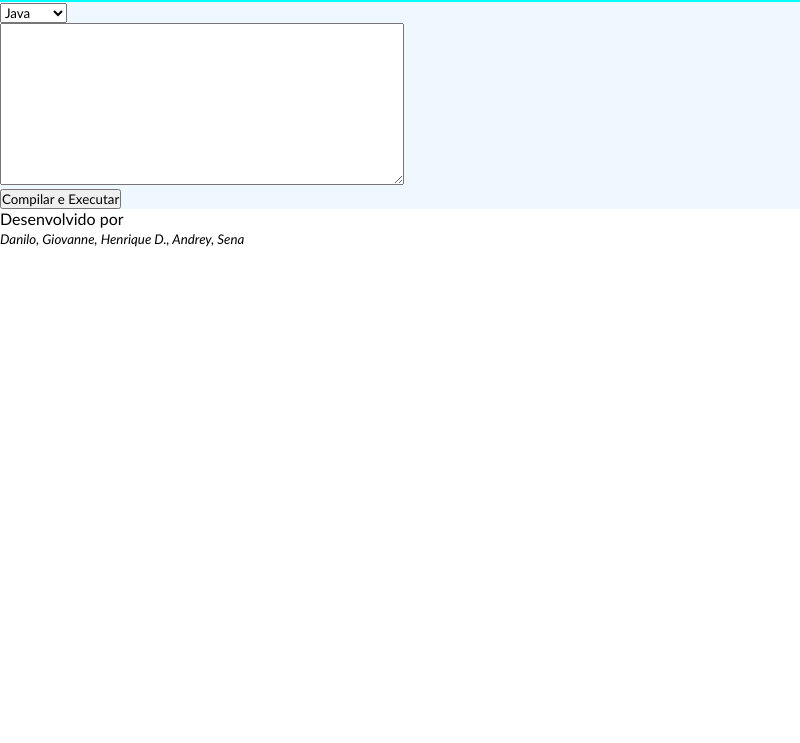
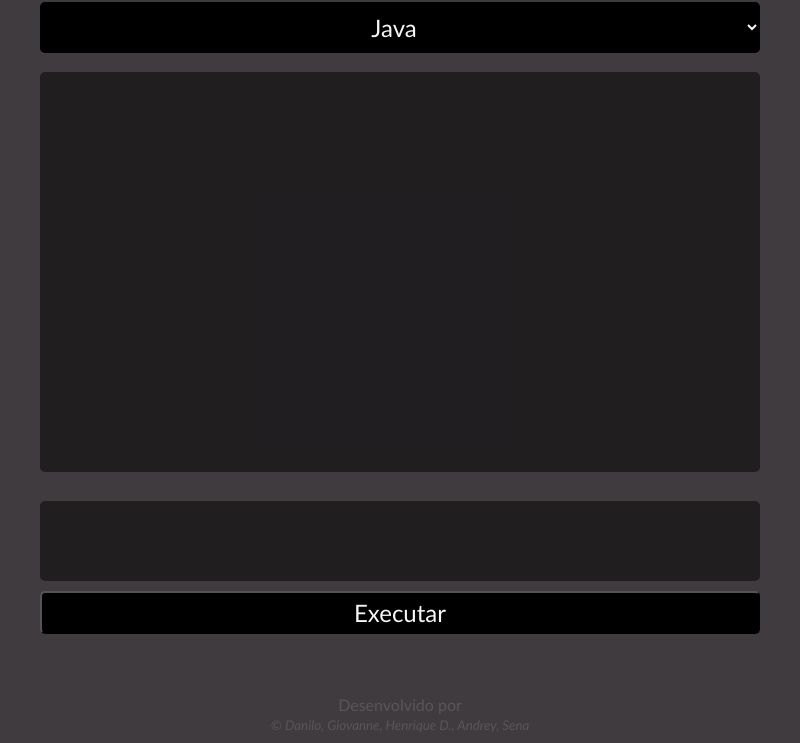
Before and after one commit to Danilo-Vicentin-Silva/meu-app-electron, an Electron app: page src/index.html in a window 800 px wide. Shown: the part 57-800 px from the top of the page. Drawn offline with Linux system fonts and the light colour scheme; no server answers.

Commit message:
Mobile First (v1.0.1)

```diff
--- a/src/index.html
+++ b/src/index.html
@@ -8,7 +8,7 @@
   </head>
   <body>
     <header>
-      <h1><strong>MASTER COMPILATOR</strong></h1>
+      <h1><strong>Master Compilator</strong></h1>
     </header>
 
     <main>
@@ -22,17 +22,18 @@
       <br />
       <textarea spellcheck="false" id="code" rows="10" cols="50"></textarea>
       <br />
-      <button onclick="compileCode()">Compilar e Executar</button>
       <pre id="output"></pre>
+      <button id="compile-button" onclick="compileCode()">Executar</button>
     </main>
 
     <footer>
       <p>Desenvolvido por</p>
       <p>
-        <small><i>Danilo, Giovanne, Henrique D., Andrey, Sena</i></small>
+        <small><i>&copy; Danilo, Giovanne, Henrique D., Andrey, Sena</i></small>
       </p>
     </footer>
 
     <script src="renderer.js"></script>
+    <script src="textarea.js"></script>
   </body>
 </html>
--- a/src/styles/index.css
+++ b/src/styles/index.css
@@ -1,17 +1,110 @@
 * {
-    font-family: 'Gill Sans', 'Gill Sans MT', Calibri, 'Trebuchet MS', sans-serif;
-    margin: 0;
-    padding: 0;
-    box-sizing: border-box;
+  font-family: "Gill Sans", "Gill Sans MT", Calibri, "Trebuchet MS", sans-serif;
+  margin: 0;
+  padding: 0;
+  box-sizing: border-box;
+}
+
+body {
+  background-color: #403b3f;
 }
 
 header {
-    color: rgb(0, 0, 0);
-    background-color: cyan;
-    text-align: center;
-    padding: 10px;
+  color: whitesmoke;
+  text-align: center;
+  padding: 10px;
 }
 
-main {
-    background-color: aliceblue;
+main #language {
+  display: block;
+  width: 90%;
+  padding: 10px;
+  margin: auto;
+  border: none;
+  background-color: black;
+  transition: all 0.3s ease-in-out;
+  border-radius: 5px;
+  font-size: 1.5em;
+  color: whitesmoke;
+  text-align: center;
+  outline: none;
 }
+
+main #language:hover {
+  background-color: rgba(0, 0, 0, 0.384);
+  box-shadow: 0 0 10px rgba(0, 0, 0, 0.5);
+}
+
+main #code {
+  font-family: monospace;
+  display: block;
+  width: 90%;
+  height: 50vh;
+  padding: 10px;
+  margin: auto;
+  border: none;
+  border-radius: 5px;
+  font-size: 1.5em;
+  color: whitesmoke;
+  background-color: rgba(0, 0, 0, 0.493);
+  text-align: left;
+  resize: none;
+  counter-reset: linha;
+}
+
+main #code:focus {
+  outline: none;
+}
+
+main #output {
+  font-family: monospace;
+  display: block;
+  width: 90%;
+  padding: 10px;
+  margin: 10px auto;
+  border-radius: 5px;
+  font-size: 1.5em;
+  color: white;
+  background-color: rgba(0, 0, 0, 0.493);
+  text-align: center;
+  resize: none;
+  height: 10vh;
+  overflow: auto;
+  white-space: pre-wrap;
+  word-wrap: break-word;
+}
+
+main #compile-button {
+    color: whitesmoke;
+  display: block;
+  width: 90%;
+  padding: 5px;
+  margin: 10px auto;
+  border-radius: 5px;
+  font-size: 1.5em;
+  text-align: center;
+  resize: none;
+  overflow: auto;
+  white-space: pre-wrap;
+  word-wrap: break-word;
+  background-color: black;
+  transition: all 0.3s ease-in-out;
+}
+
+main #compile-button:hover {
+  background-color: rgba(0, 0, 0, 0.384);
+  box-shadow: 0 0 10px rgba(0, 0, 0, 0.5);
+}
+
+footer {
+  position: fixed;
+  bottom: 0;
+  width: 100%;
+  text-align: center;
+  padding: 10px;
+}
+
+footer p {
+  text-align: center;
+  color: #6b6b6b91;
+}
```
